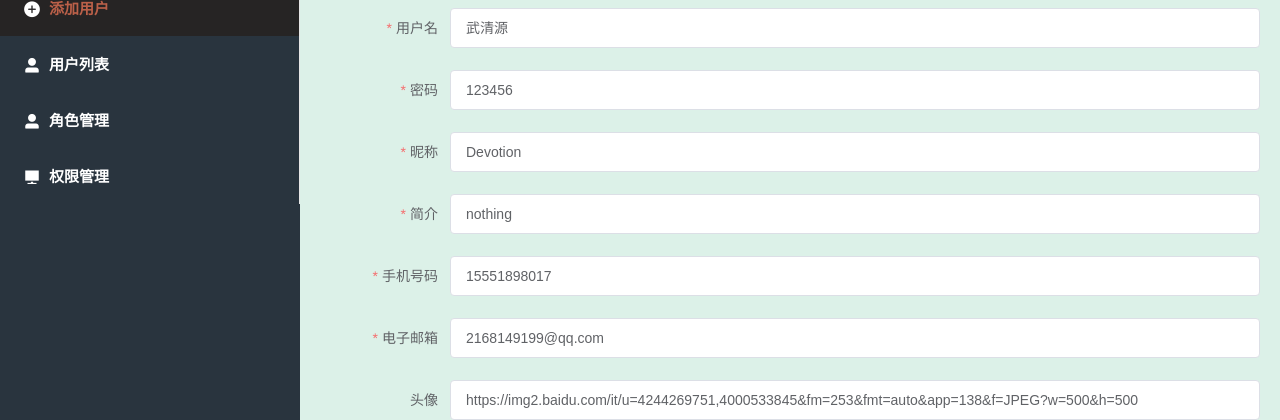
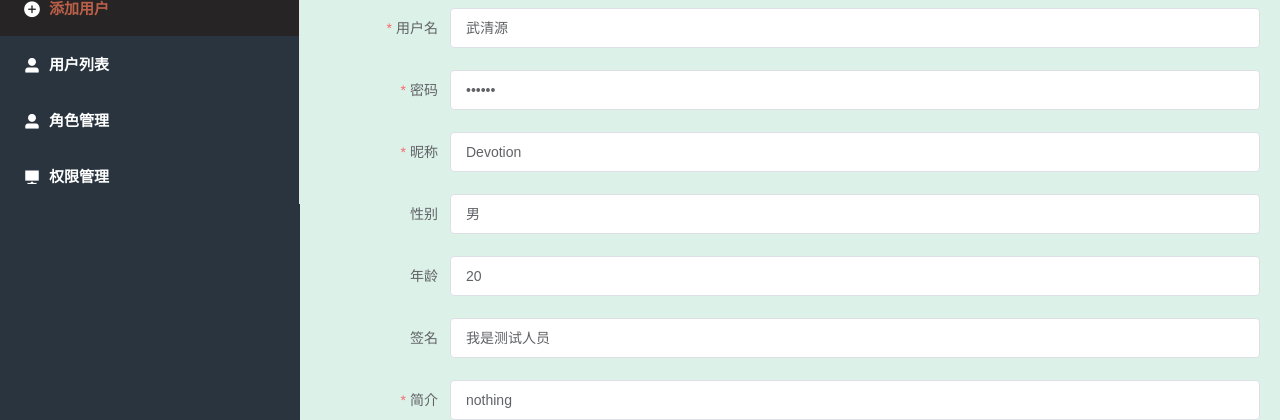
Before and after one commit to wqy-jstart/QFDoc-Manage-Web, a Vue app: page /sys-admin/user/userAddNew in a window 1280 px wide. Shown: the part 136-556 px from the top of the page. Built offline with nearby package versions, Linux system fonts and the light colour scheme; no server answers.

Commit message:
添加用户！

```diff
--- a/src/views/sys-admin/main/user/UserAddNewView.vue
+++ b/src/views/sys-admin/main/user/UserAddNewView.vue
@@ -12,10 +12,19 @@
         <el-input v-model="ruleForm.username"></el-input>
       </el-form-item>
       <el-form-item label="密码" prop="password">
-        <el-input v-model="ruleForm.password"></el-input>
+        <el-input type="password" v-model="ruleForm.password"></el-input>
       </el-form-item>
       <el-form-item label="昵称" prop="nickname">
         <el-input v-model="ruleForm.nickname"></el-input>
+      </el-form-item>
+      <el-form-item label="性别" prop="gender">
+        <el-input v-model="ruleForm.gender"></el-input>
+      </el-form-item>
+      <el-form-item label="年龄" prop="age">
+        <el-input v-model="ruleForm.age"></el-input>
+      </el-form-item>
+      <el-form-item label="签名" prop="sign">
+        <el-input v-model="ruleForm.sign"></el-input>
       </el-form-item>
       <el-form-item label="简介" prop="description">
         <el-input v-model="ruleForm.description"></el-input>
@@ -62,13 +71,15 @@
 export default {
   data() {
     return {
-      passportUrl:global.passportUrl,
       roleListOptions: [],
       ruleForm: {
         roleIds: [],// 绑定多选角色的多个id
         username: '武清源',
         password: '123456',
         nickname: 'Devotion',
+        gender:'男',
+        age:'20',
+        sign:'我是测试人员',
         description: 'nothing',
         phone: '15551898017',
         email: '2168149199@qq.com',
@@ -82,7 +93,7 @@ export default {
         ],
         password: [
           {required: true, message: '请输入密码', trigger: 'blur'},
-          {min: 4, max: 15, message: '长度在 4 到 15 个字符', trigger: 'blur'}
+          {min: 6, max: 15, message: '长度在 6 到 15 个字符', trigger: 'blur'}
         ],
         nickname: [
           {required: true, message: '请输入昵称', trigger: 'blur'},
@@ -102,7 +113,7 @@ export default {
         ],
         //"blur"丢失焦点事件
         roleIds: [
-          {required: true, message: '请至少输入一个角色', trigger: 'blur'}
+          {required: true, message: '请至少选择一个角色', trigger: 'blur'}
         ]
       }
     };
@@ -111,7 +122,7 @@ export default {
     // 获取角色列表
     loadRoleList() {
       console.log('loadRoleList');
-      let url = this.passportUrl+"roles" // 请求路径
+      let url = this.GLOBAL.systemUrl+"roles" // 请求路径
       console.log('url=' + url);
       this.axios
           .create({
@@ -121,15 +132,19 @@ export default {
           })
           .get(url).then((response) => {// 发送异步请求
         let responseBody = response.data;
-        this.roleListOptions = responseBody.data;//将获取响应的数据中的data数据赋值给tableData
+        if (responseBody.state == 20000){
+          this.roleListOptions = responseBody.data;//将获取响应的数据中的data数据赋值给tableData
+        }else {
+          this.$message.error(responseBody.message);
+        }
       })
     },
-    // 添加管理员事件
+    // 添加用户事件
     submitForm(formName) {
       // 对表单进行检查
       this.$refs[formName].validate((valid) => {
         if (valid) { // 满足条件则通过验证
-          let url = this.passportUrl+'admins/add-new'
+          let url = this.GLOBAL.systemUrl+'users/insertToAdmin'
           console.log('url = ' + url);
           //将formData对象转换成FormData格式,当后端不添加@RequestBody注解时接收    {indices、brackets、repeat}数组格式
           let formData = this.qs.stringify(this.ruleForm,{arrayFormat:'repeat'});
@@ -146,7 +161,7 @@ export default {
             console.log(responseBody);
             if (responseBody.state == 20000) {
               this.$message({
-                message: '添加管理员成功！',
+                message: '添加用户成功！',
                 type: 'success'
               });
               this.resetForm(formName);// 调用该函数重置表单中的信息
```
